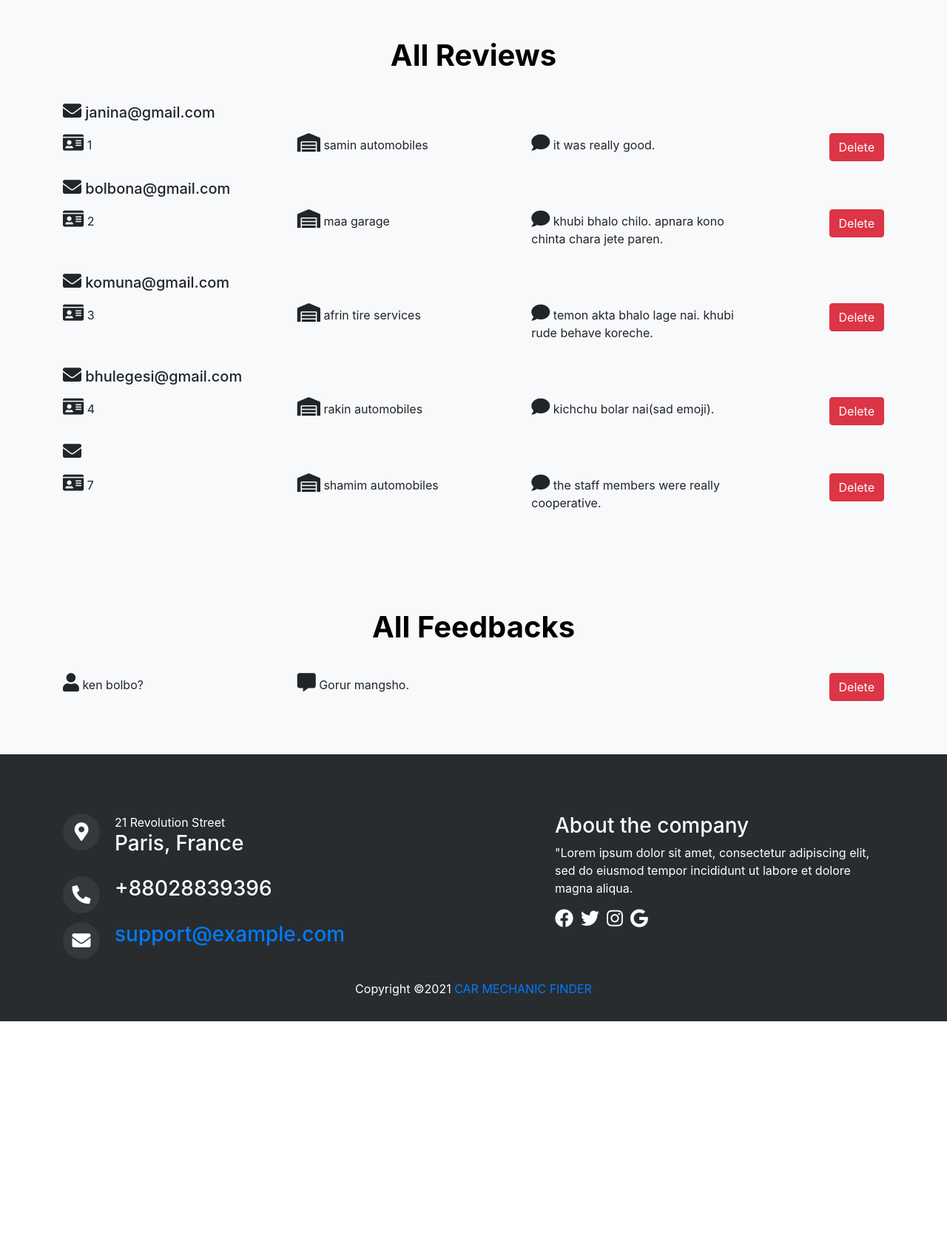
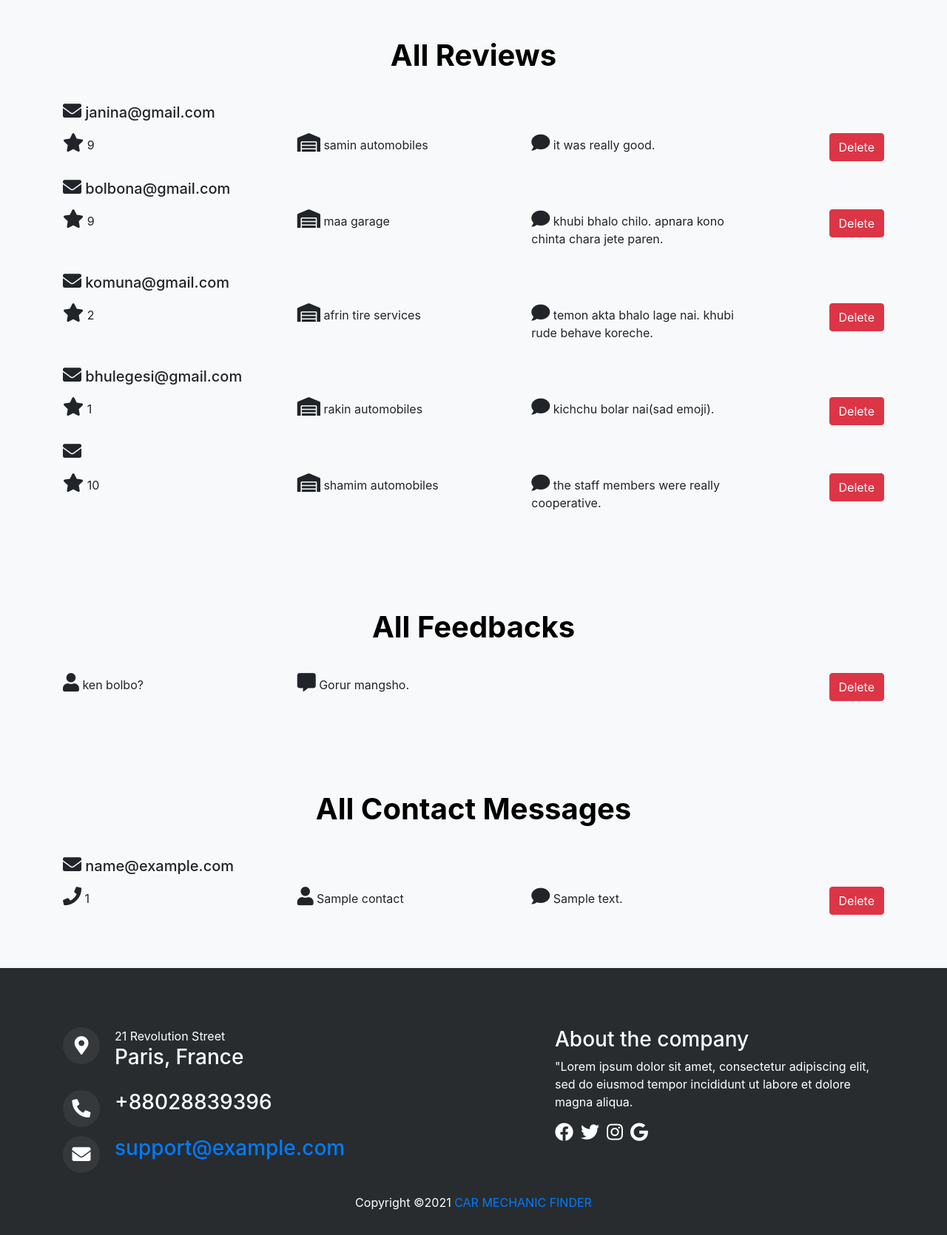
Before and after one commit to afiful-islam/mechanic_finder, a PHP site: page /admin.php in a window 1280 px wide. Shown: the part 1524-3194 px from the top of the page at 74% size. Before the commit the page ends 2905 px from the top, so only its background shows below. Run offline with PHP 8.4, Linux system fonts and the light colour scheme; a user stored in the database is signed in; data comes from the database, SQL or seed files in the repository; tables that the repository leaves empty hold one stand-in row (values such as "Sample post"); data that the repository does not hold is empty.

Commit message:
made some changes

```diff
--- a/admin.php
+++ b/admin.php
@@ -61,9 +61,6 @@
                       <ul class="navbar-nav ml-auto">
                         <li class="nav-item active">
                           <a class="nav-link" href="home.php">Home <span class="sr-only">(current)</span></a>
-                        </li>
-                        <li class="nav-item">
-                          <a class="nav-link" href="#">Browse Reviews</a>
                         </li>
                         <li class="nav-item">
                           <a class="nav-link" href="privacy&policy.php">Privacy & Policy</a>
@@ -231,7 +228,7 @@
                                         <div class="row">
                                             <div class="col-md-10">
                                                 <div class="row">
-                                                    <div class="col-md-4"> <p><i class="fa fa-id-card" aria-hidden="true"></i> <?php echo $row["id"]; ?></p></div>
+                                                    <div class="col-md-4"> <p><i class="fa fa-star" aria-hidden="true"></i> <?php echo $row["rating"]; ?></p></div>
 
                                                     <div class="col-md-4"><p><i class="fa fa-warehouse" aria-hidden="true"></i> <?php echo $row["shopName"]; ?></p></div>
 
@@ -309,6 +306,60 @@
 </section>
 
 
+    <!-- contact section
+    ==================================================================
+     -->
+
+     <?php
+
+include_once 'database.php';
+$result5 = mysqli_query($conn,"SELECT * FROM contact");
+
+?>
+<section id="contact" class="bg-light">
+    <div class="container">
+        <div class="mgb-40 padb-30 auto-invert line-b-4 align-center">
+            <h1 class="font-cond-b fg-text-d lts-md fs-300 fs-300-xs no-mg" contenteditable="false">All Contact Messages</h1>
+        </div>
+        <div class="row  d-flex flex-row">
+
+        <?php
+                $i=0;
+                while($row = mysqli_fetch_array($result5)) {
+                ?>
+                            <div class="col-md-12 mb-3 jobs_conetent">
+                                <div class="row">
+                                    <div class="col-md-12 mb-2">
+                                    <h5> <i class="fa fa-envelope" aria-hidden="true"></i> <?php echo $row["email"];?></h5>
+                                    </div>
+                                    <div class="col-md-12">
+                                        <div class="row">
+                                            <div class="col-md-10">
+                                                <div class="row">
+                                                    <div class="col-md-4"> <p><i class="fa fa-phone" aria-hidden="true"></i> <?php echo $row["phone"]; ?></p></div>
+
+                                                    <div class="col-md-4"><p><i class="fa fa-user" aria-hidden="true"></i> <?php echo $row["name"]; ?></p></div>
+
+                                                    <div class="col-md-4"><p> <i class="fa fa-comment" aria-hidden="true"></i> <?php echo $row["message"]; ?></p></div>
+
+                                                </div>
+                                            </div>
+                                            <div class="col-md-2 btn_delete">
+                                                <form action="delete_message.php?id=<?php echo $row["id"]; ?>" method="post">
+                                                    <input  class='btn btn-danger' type="submit" name="submit" value="Delete">
+                                                </form>
+                                            </div>
+                                        </div>
+                                    </div>
+                                </div>
+                            </div>
+                <?php
+                 $i++;
+                }
+                ?>
+        </div>
+    </div>
+</section>
 
 
     <footer class="text-center text-lg-start">
--- a/contact.php
+++ b/contact.php
@@ -40,9 +40,6 @@
                       <ul class="navbar-nav ml-auto">
                       <li class="nav-item active">
                           <a class="nav-link" href="home.php">Home <span class="sr-only">(current)</span></a>
-                        </li>
-                        <li class="nav-item">
-                          <a class="nav-link" href="#">Browse Reviews</a>
                         </li>
                         <li class="nav-item">
                           <a class="nav-link" href="privacy&policy.php">Privacy & Policy</a>
--- a/login.php
+++ b/login.php
@@ -69,10 +69,6 @@
                 <div class="row">
                     <div class="col-md-8 offset-md-2">
                         <div class="row">
-                            <!-- <div class="col-md-12 form-group">
-                                <label for="name">Name</label>
-                                <input type="text" id="name" class="form-control" name="name">
-                            </div> -->
                             <div class="col-md-12 form-group">
                                 <label for="email">Email</label>
                                 <input type="email" id="email" class="form-control" name="email">
--- a/mechanicRegistration.php
+++ b/mechanicRegistration.php
@@ -40,9 +40,6 @@
                       <ul class="navbar-nav ml-auto">
                       <li class="nav-item active">
                           <a class="nav-link" href="home.php">Home <span class="sr-only">(current)</span></a>
-                        </li>
-                        <li class="nav-item">
-                          <a class="nav-link" href="#">Browse Reviews</a>
                         </li>
                         <li class="nav-item">
                           <a class="nav-link" href="privacy&policy.php">Privacy & Policy</a>
--- a/postReview.php
+++ b/postReview.php
@@ -40,9 +40,6 @@
                       <ul class="navbar-nav ml-auto">
                       <li class="nav-item active">
                           <a class="nav-link" href="home.php">Home <span class="sr-only">(current)</span></a>
-                        </li>
-                        <li class="nav-item">
-                          <a class="nav-link" href="#">Browse Reviews</a>
                         </li>
                         <li class="nav-item">
                           <a class="nav-link" href="privacy&policy.php">Privacy & Policy</a>
--- a/privacy&policy.php
+++ b/privacy&policy.php
@@ -40,9 +40,6 @@
                       <ul class="navbar-nav ml-auto">
                       <li class="nav-item active">
                           <a class="nav-link" href="home.php">Home <span class="sr-only">(current)</span></a>
-                        </li>
-                        <li class="nav-item">
-                          <a class="nav-link" href="#">Browse Reviews</a>
                         </li>
                         <li class="nav-item">
                           <a class="nav-link" href="privacy&policy.php">Privacy & Policy</a>
--- a/search_fetch.php
+++ b/search_fetch.php
@@ -6,7 +6,8 @@
 	$search = mysqli_real_escape_string($connect, $_POST["query"]);
 	$query = "
 	SELECT * FROM mechanics
-	WHERE address LIKE '%".$search."%'
+	WHERE garageName LIKE '%".$search."%'
+	OR address LIKE '%".$search."%'
 	OR speciality LIKE '%".$search."%'
 	";
 }
--- a/signup.php
+++ b/signup.php
@@ -64,7 +64,7 @@
                                 <input name="uemail" type="email" id="email" class="form-control" name="email">
                             </div>
                             <div class="col-md-12 form-group">
-                                <label for="password">Password</label>
+                                <label for="password">Password (Must contain uppercase, lowercase and a special character)</label>
                                 <input name="pass" type="password" id="password" class="form-control" name="password">
                             </div>
                             <div class="col-md-12 form-group">
```
Also changed, not shown: delete_message.php (added, +21 -0 lines), home.php (+7 -7 lines), mechanicDetails.php (+53 -3 lines).
